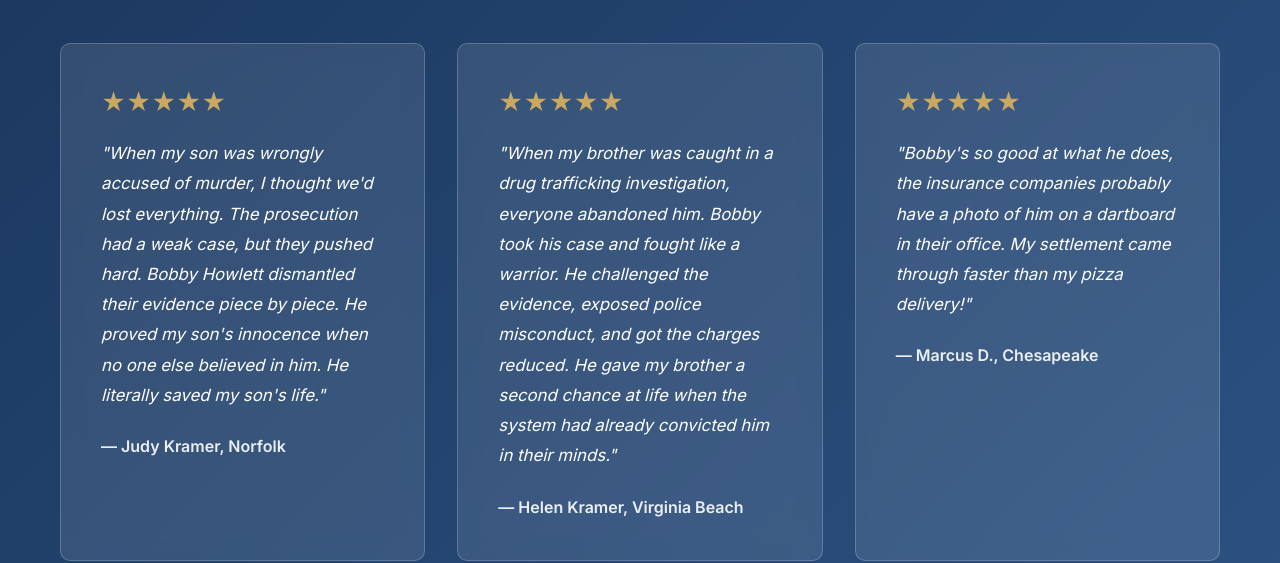
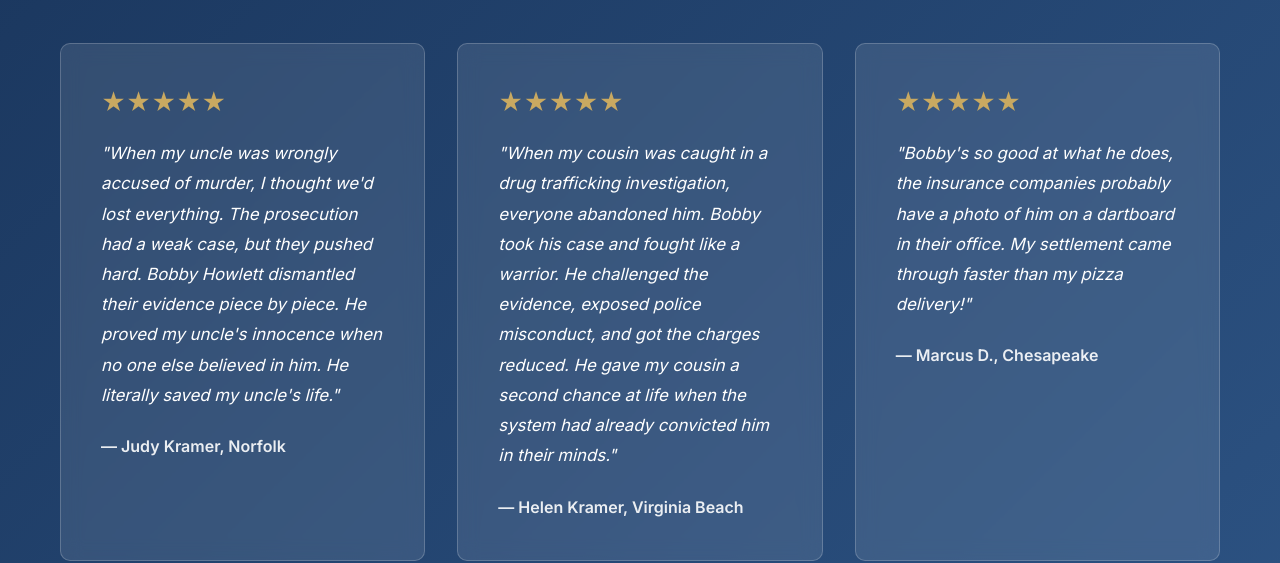
Before and after one commit to mikewilley-vibe/howlett-law, a plain HTML site: page index.html in a window 1280 px wide. Shown: the part 3120-3683 px from the top of the page. Drawn offline with nearby package versions, Linux system fonts and the light colour scheme.

Commit message:
Update testimonials: uncle and cousin instead of son and brother

```diff
--- a/index.html
+++ b/index.html
@@ -202,13 +202,13 @@
             <div class="testimonials-grid">
                 <div class="testimonial-card">
                     <div class="stars">★★★★★</div>
-                    <p class="testimonial-text">"When my son was wrongly accused of murder, I thought we'd lost everything. The prosecution had a weak case, but they pushed hard. Bobby Howlett dismantled their evidence piece by piece. He proved my son's innocence when no one else believed in him. He literally saved my son's life."</p>
+                    <p class="testimonial-text">"When my uncle was wrongly accused of murder, I thought we'd lost everything. The prosecution had a weak case, but they pushed hard. Bobby Howlett dismantled their evidence piece by piece. He proved my uncle's innocence when no one else believed in him. He literally saved my uncle's life."</p>
                     <p class="testimonial-author">— Judy Kramer, Norfolk</p>
                 </div>
 
                 <div class="testimonial-card">
                     <div class="stars">★★★★★</div>
-                    <p class="testimonial-text">"When my brother was caught in a drug trafficking investigation, everyone abandoned him. Bobby took his case and fought like a warrior. He challenged the evidence, exposed police misconduct, and got the charges reduced. He gave my brother a second chance at life when the system had already convicted him in their minds."</p>
+                    <p class="testimonial-text">"When my cousin was caught in a drug trafficking investigation, everyone abandoned him. Bobby took his case and fought like a warrior. He challenged the evidence, exposed police misconduct, and got the charges reduced. He gave my cousin a second chance at life when the system had already convicted him in their minds."</p>
                     <p class="testimonial-author">— Helen Kramer, Virginia Beach</p>
                 </div>
 
```
